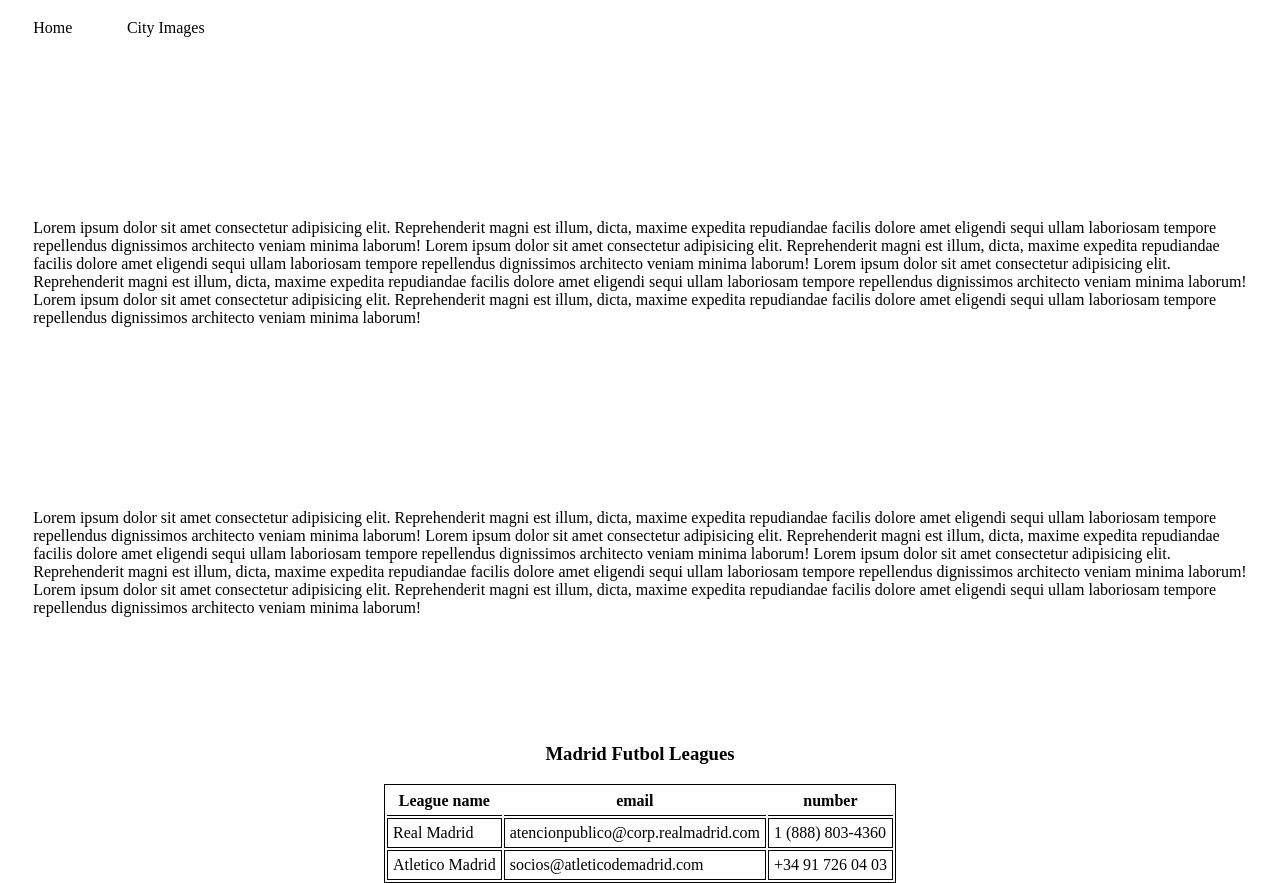
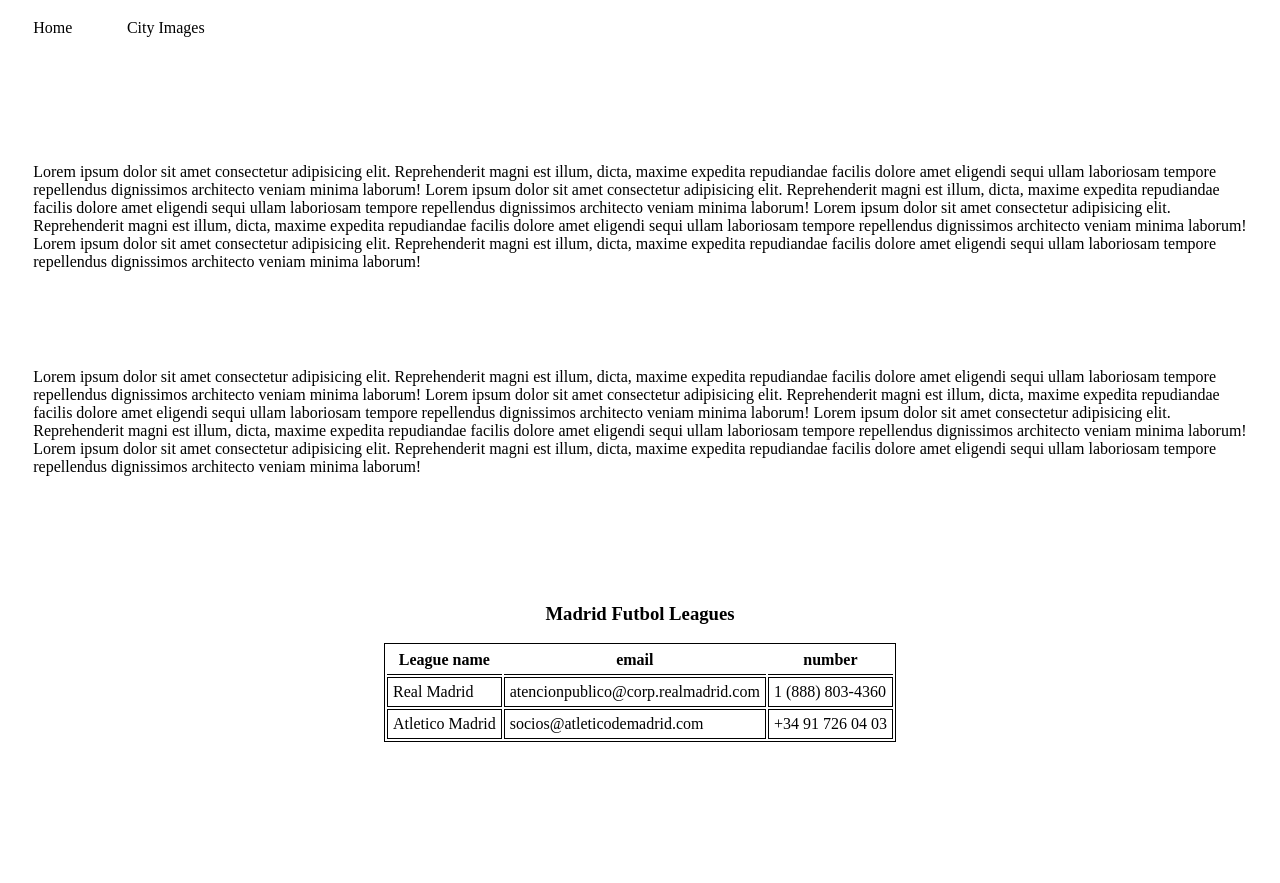
Before and after one commit to Javirb26/simple-travel-site, a plain HTML site: page index.html in a window 1280 px wide. Shown: the part 61-944 px from the top of the page. After the commit the page ends 867 px from the top, so only its background shows below. Drawn offline with Linux system fonts and the light colour scheme.

Commit message:
Added 5% bottom margin, changed top margin for p elements to 8% and fixed some comments

```diff
--- a/css/styles.css
+++ b/css/styles.css
@@ -40,9 +40,9 @@
         margin: 10% 2%;
     }
 
-    /* 15% top margin added specifically to p elements */
+    /* 8% top margin added specifically to p elements */
     p {
-        margin-top: 15%;
+        margin-top: 8%;
     }
 
     /* Made .img div flex and centered as well as added wrap to images and 25% top/bottom margin and 3% left/right margin */
@@ -64,15 +64,16 @@
 
     /* Styles for contact info Table */
 
-    /* Made .table display flex and centered table*/
+    /* Made .table display flex and centered table */
     .table {
         display: flex;
         justify-content: center;
     }
 
-    /* added border around table made table flex and centered table*/
+    /* added 5% bottom margin and a border around table */
     table {
         border: 1px solid black;
+        margin-bottom: 5%;
     }
 
     /* centered h3 element */
```
